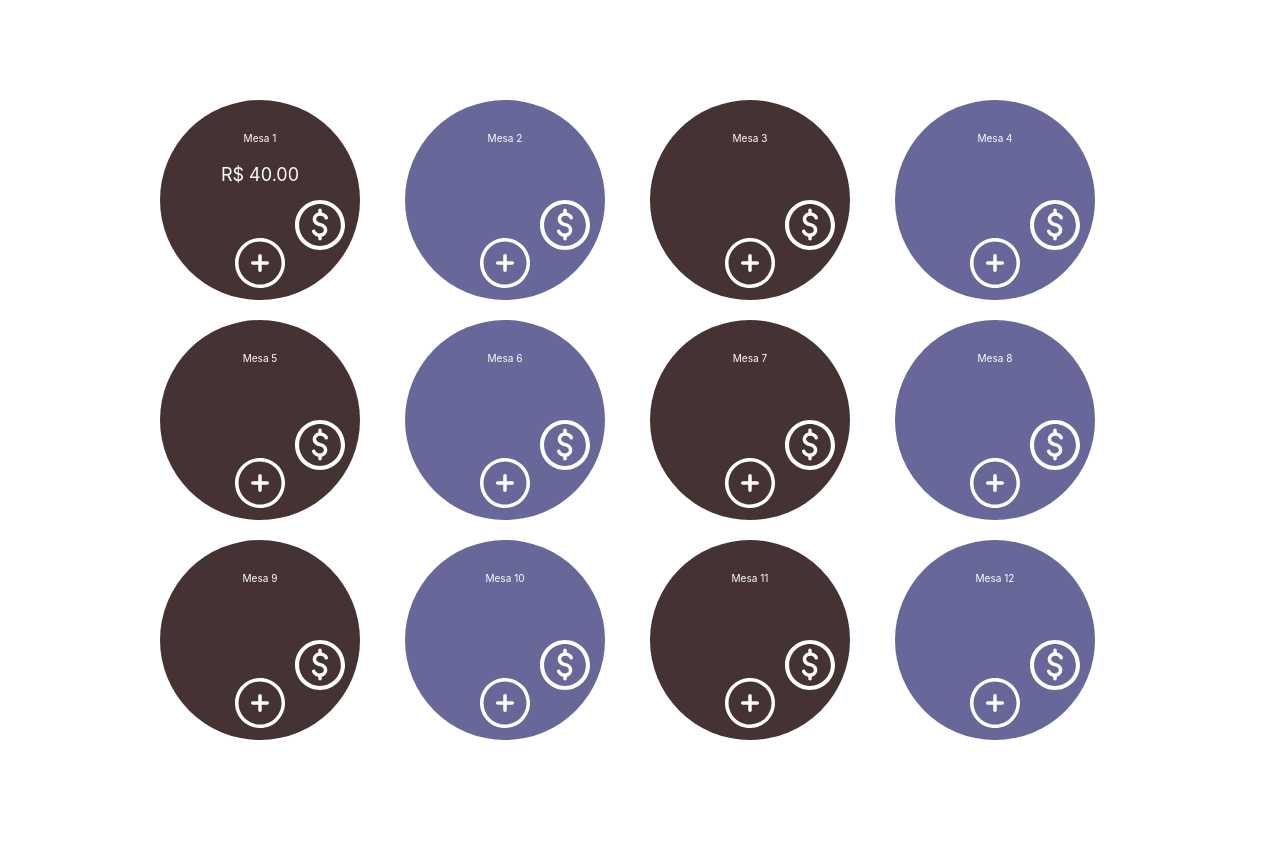
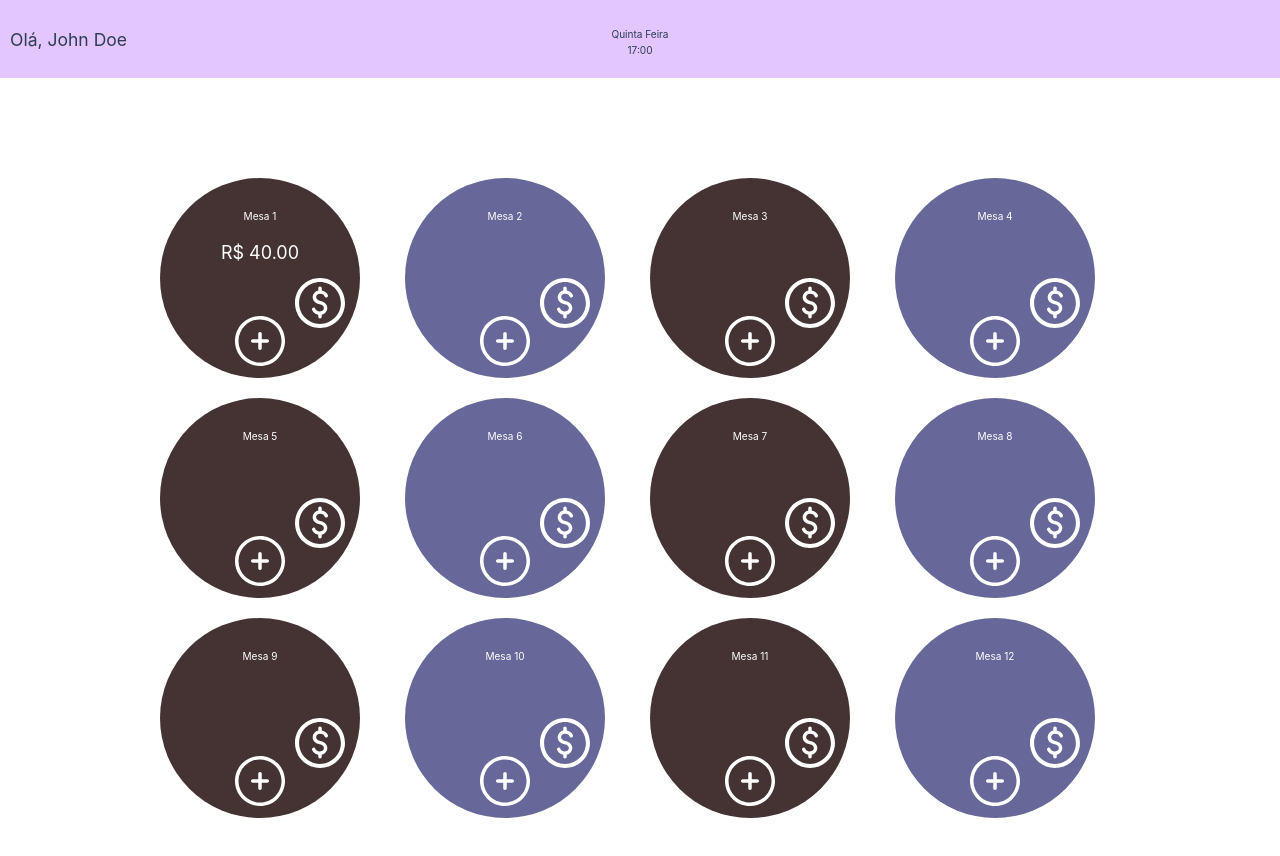
Before and after one commit to bruno2kd/restaurante, a Vue app: page / in a window 1280 px wide. Shown: the top 856 px of the page. After the commit the page ends 828 px from the top, so only its background shows below. Built offline with nearby package versions, Linux system fonts and the light colour scheme.

Commit message:
add header

```diff
--- a/src/App.vue
+++ b/src/App.vue
@@ -1,10 +1,9 @@
 <script setup>
-import { RouterView } from 'vue-router'
+import { RouterView } from "vue-router";
+import HeaderComponent from "./components/UI/HeaderComponent.vue";
 </script>
 
 <template>
+  <HeaderComponent />
   <RouterView />
 </template>
-
-<style>
-</style>
--- a/src/assets/base.css
+++ b/src/assets/base.css
@@ -60,7 +60,6 @@
 }
 
 body {
-  min-height: 100vh;
   color: var(--color-text);
   background: var(--color-background);
   transition: color 0.5s, background-color 0.5s;
--- a/src/assets/data/mesas.js
+++ b/src/assets/data/mesas.js
@@ -1,7 +1,7 @@
-const mesa = [
+const mesas = [
   {
-    mesaId: 1,
-    total: [
+    id: 1,
+    items: [
       {
         name: "Cerveja Preta",
         price: 1000,
@@ -21,9 +21,42 @@ const mesa = [
         category: "Bebidas",
       },
     ],
-    date: "aqui vai",
+    total: 4000,
+    date: "aqui vai", // data do ultimo pedido
+  },
+  {
+    id: 2,
+  },
+  {
+    id: 3,
+  },
+  {
+    id: 4,
+  },
+  {
+    id: 5,
+  },
+  {
+    id: 6,
+  },
+  {
+    id: 7,
+  },
+  {
+    id: 8,
+  },
+  {
+    id: 9,
+  },
+  {
+    id: 10,
+  },
+  {
+    id: 11,
+  },
+  {
+    id: 12,
   },
 ];
 
-export default mesa;
-// TODO: delatar isso aqui possivelmente
+export default mesas;
--- a/src/assets/data/pedidos.js
+++ b/src/assets/data/pedidos.js
@@ -24,39 +24,6 @@ const pedidos = [
     total: 4000,
     date: "aqui vai", // data do ultimo pedido
   },
-  {
-    id: 2,
-  },
-  {
-    id: 3,
-  },
-  {
-    id: 4,
-  },
-  {
-    id: 5,
-  },
-  {
-    id: 6,
-  },
-  {
-    id: 7,
-  },
-  {
-    id: 8,
-  },
-  {
-    id: 9,
-  },
-  {
-    id: 10,
-  },
-  {
-    id: 11,
-  },
-  {
-    id: 12,
-  },
 ];
 
 export default pedidos;
--- a/src/assets/form.css
+++ b/src/assets/form.css
@@ -67,10 +67,9 @@ input[type="submit"] {
 
 /* Responsive layout - when the screen is less than 600px wide, make the two columns stack on top of each other instead of next to each other */
 @media screen and (max-width: 600px) {
-
-    .col-25,
+    /* .col-25,
     .col-50,
-    .col-75,
+    .col-75, */
     input[type="button"],
     input[type="submit"] {
         width: 100%;
--- a/src/assets/main.css
+++ b/src/assets/main.css
@@ -2,9 +2,6 @@
 @import './form.css';
 
 #app {
-  max-width: 1280px;
-  margin: 0 auto;
-  /* padding: 2rem; */
 
   font-weight: normal;
 }
@@ -15,18 +12,3 @@ a,
   color: hsla(160, 100%, 37%, 1);
   transition: 0.4s;
 }
-
-@media (hover: hover) {
-  a:hover {
-    background-color: hsla(160, 100%, 37%, 0.2);
-  }
-}
-
-@media (min-width: 1024px) {
-
-  #app {
-    /* display: grid; */
-    /* grid-template-columns: 1fr 1fr; */
-    padding: 0 2rem;
-  }
-}
--- /dev/null
+++ b/src/components/UI/HeaderComponent.vue
@@ -0,0 +1,30 @@
+<template>
+  <header>
+    <div class="row">
+      <div class="col-25">
+        <h3>Olá, John Doe</h3>
+      </div>
+      <div class="col-50 timestamp">
+        <h6>Quinta Feira</h6>
+        <h6>17:00</h6>
+      </div>
+    </div>
+  </header>
+</template>
+
+<style scoped>
+header {
+  overflow: hidden;
+  background-color: #e3c5ff;
+  padding: 20px 10px;
+}
+.timestamp {
+  text-align: center;
+}
+@media screen and (max-width: 600px) {
+  .timestamp {
+    text-align: right;
+    width: 75%;
+  }
+}
+</style>
--- /dev/null
+++ b/src/stores/mesas.js
@@ -0,0 +1,20 @@
+import { defineStore } from "pinia";
+import mesas from "../assets/data/mesas.js";
+
+export const useMesasStore = defineStore({
+  id: "mesas",
+  state: () => ({
+    mesas,
+  }),
+  getters: {
+    doubleCount: (state) => state.counter * 2,
+  },
+  actions: {
+    increment() {
+      this.counter++;
+    },
+    reset() {
+      this.counter = 0;
+    },
+  },
+});
--- a/src/stores/counter.js
+++ b/src/stores/pedidos.js
@@ -1,11 +1,11 @@
 import { defineStore } from "pinia";
-import pedidos from '../assets/data/pedidos.js'
+import pedidos from "../assets/data/pedidos.js";
 
 export const useCounterStore = defineStore({
-  id: "conta",
+  id: "pedidos",
   state: () => ({
     counter: 0,
-    pedidos
+    pedidos,
   }),
   getters: {
     doubleCount: (state) => state.counter * 2,
--- a/src/views/HomeView.vue
+++ b/src/views/HomeView.vue
@@ -1,14 +1,14 @@
 <script setup>
-import { storeToRefs, mapActions } from "pinia";
+import { storeToRefs } from "pinia";
 import Table from "../components/Table.vue";
-import { useCounterStore } from "@/stores/counter";
-const main = useCounterStore();
-const { counter, pedidos, doubleCount } = storeToRefs(main);
+import { useMesasStore } from "../stores/mesas";
+const main = useMesasStore();
+const { mesas } = storeToRefs(main);
 </script>
 
 <template>
   <div class="grid-content">
-    <Table v-for="mesa in pedidos" :key="mesa.id" :mesa="mesa"></Table>
+    <Table v-for="mesa in mesas" :key="mesa.id" :mesa="mesa"></Table>
   </div>
 </template>
 
@@ -72,7 +72,7 @@ body {
 @media only screen and (max-width: 533px) {
   .grid-content {
     grid-template-columns: repeat(3, 1fr);
-    grid-template-rows: repeat(6, minmax(120px, auto));
+    grid-template-rows: repeat(4, minmax(120px, auto));
     max-width: 500px;
     /* center */
     margin-left: 10px;
--- a/src/views/PaymentView.vue
+++ b/src/views/PaymentView.vue
@@ -155,4 +155,9 @@ const cancelOrder = () => {
   /* border: 1px solid #b15eff; */
   box-shadow: 0 0 10px #ac71ce;
 }
+
+/* form {
+  margin: 70px 70px 0 70px;
+  background-color: #ac71ce;
+} */
 </style>
```
Also changed, not shown: src/stores/contas.js (added, +21 -0 lines).
